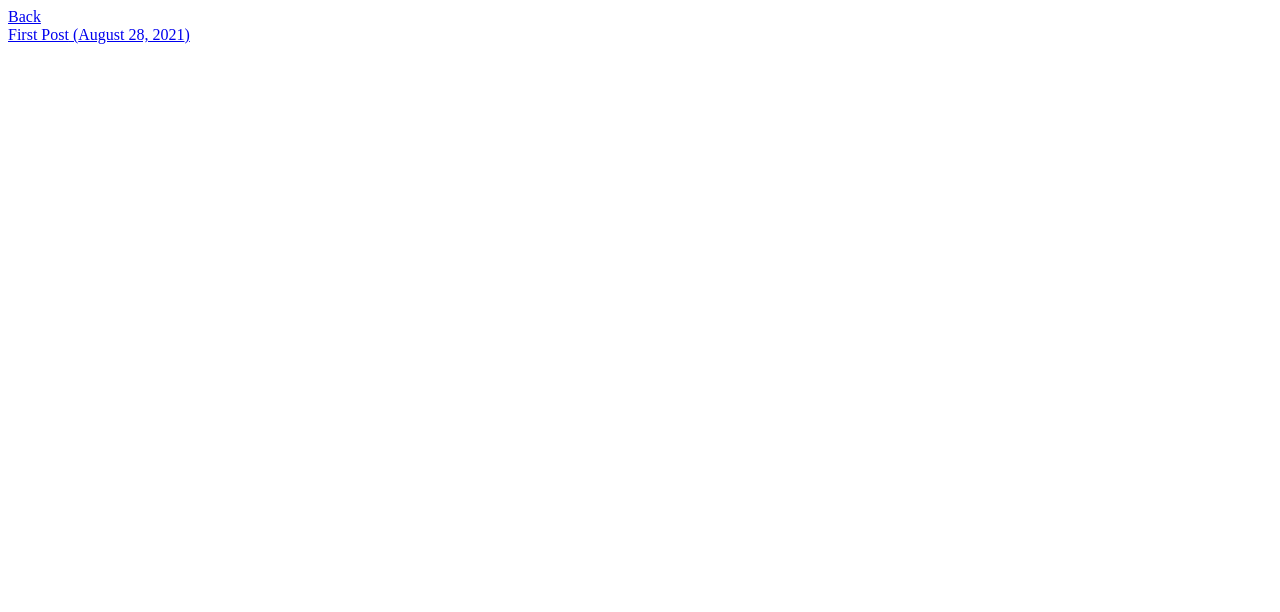
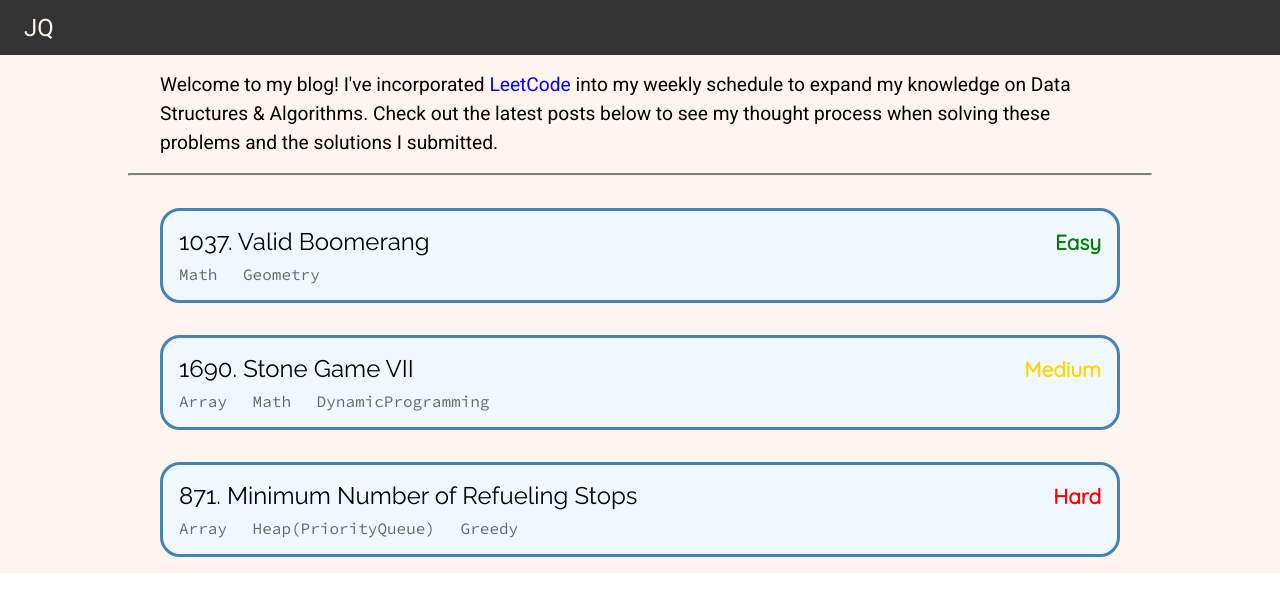
Before and after one commit to junling2/personal-website-v2, a Gatsby site: page /blog in a window 1280 px wide. Built offline with nearby package versions, Linux system fonts and the light colour scheme; Gatsby itself is replaced by a stand-in of ours; a web font is replaced by a local one.

Commit message:
Style Blog landing page
Add basic styling to blog posts and blog landing page

```diff
--- /dev/null
+++ b/src/blogPosts/1037.md
@@ -0,0 +1,7 @@
+---
+slug: "/blog/1037"
+date: "2021-09-03"
+title: "1037. Valid Boomerang"
+difficulty: "Easy"
+topics: "Math Geometry"
+---
--- /dev/null
+++ b/src/blogPosts/1690.md
@@ -0,0 +1,7 @@
+---
+slug: "/blog/1690"
+date: "2021-08-31"
+title: "1690. Stone Game VII"
+difficulty: "Medium"
+topics: "Array Math DynamicProgramming"
+---
--- /dev/null
+++ b/src/blogPosts/871.md
@@ -0,0 +1,9 @@
+---
+slug: "/blog/871"
+date: "2021-08-28"
+title: "871. Minimum Number of Refueling Stops"
+difficulty: "Hard"
+topics: "Array Heap(PriorityQueue) Greedy"
+---
+
+This is my first blog post text
--- a/src/blogPosts/post1.md
+++ /dev/null
@@ -1,7 +0,0 @@
----
-slug: "/blog/post1"
-date: "2021-08-28"
-title: "First Post"
----
-
-This is my first blog post text
--- /dev/null
+++ b/src/components/blog-layout.js
@@ -0,0 +1,15 @@
+import * as React from "react"
+import BlogHeader from "./blogHeader"
+import { GlobalStyle } from "./styles/GlobalStyles"
+
+const BlogLayout = ({ children }) => {
+  return (
+    <>
+      <GlobalStyle />
+      <BlogHeader />
+      <main>{children}</main>
+    </>
+  )
+}
+
+export default BlogLayout
--- /dev/null
+++ b/src/components/blogHeader.js
@@ -0,0 +1,38 @@
+import React from "react"
+import styled from "styled-components"
+import { Link } from "gatsby"
+
+const BlogHeader = () => {
+  return (
+    <BlogNav>
+      <NavLogo to="/">JQ</NavLogo>
+    </BlogNav>
+  )
+}
+
+export default BlogHeader
+
+const BlogNav = styled.nav`
+  background: rgba(0, 0, 0, 0.8);
+  backdrop-filter: "blur(8px)";
+  height: 55px;
+  display: flex;
+  align-items: center;
+  padding: 0.5rem calc((100vw - 1300px) / 2);
+  position: sticky;
+  top: 0;
+  z-index: 999;
+`
+const NavLogo = styled(Link)`
+  color: #fff5ee;
+  display: flex;
+  align-items: center;
+  text-decoration: none;
+  margin-left: 24px;
+  font-size: 1.5rem;
+
+  &:hover {
+    cursor: pointer;
+    color: #1e90ff;
+  }
+`
--- a/src/components/post-link.js
+++ b/src/components/post-link.js
@@ -1,14 +1,82 @@
 import React from "react"
 import { Link } from "gatsby"
+import styled from "styled-components"
 
 const PostLink = ({ post }) => {
   return (
-    <div>
-      <Link to={post.frontmatter.slug}>
-        {post.frontmatter.title} ({post.frontmatter.date})
-      </Link>
-    </div>
+    <PostContainer>
+      <TopLine>
+        <PostTitle to={post.frontmatter.slug}>
+          {post.frontmatter.title}
+        </PostTitle>
+        <PostDifficulty
+          diff={
+            post.frontmatter.difficulty === "Easy"
+              ? "green"
+              : post.frontmatter.difficulty === "Medium"
+              ? "gold"
+              : "red"
+          }
+        >
+          {post.frontmatter.difficulty}
+        </PostDifficulty>
+      </TopLine>
+      <Topics>{post.frontmatter.topics}</Topics>
+    </PostContainer>
   )
 }
 
 export default PostLink
+
+const PostContainer = styled.div`
+  display: flex;
+  flex-direction: column;
+  border-radius: 20px;
+  background: #f0f8ff;
+  width: 75%;
+  position: relative;
+  margin-top: 1rem;
+  margin-bottom: 1rem;
+  border-style: solid;
+  border-color: steelblue;
+
+  @media screen and (max-width: 768px) {
+    width: 95%;
+  }
+`
+
+const PostTitle = styled(Link)`
+  text-decoration: none;
+  cursor: pointer;
+  font-family: "Raleway";
+  font-size: clamp(1rem, 3vw, 1.5rem);
+  color: black;
+
+  &:hover {
+    color: coral;
+  }
+`
+const PostDifficulty = styled.h3`
+  color: ${props => props.diff};
+  font-size: clamp(0.8rem, 3vw, 1.3rem);
+  font-family: "Quicksand";
+`
+
+const TopLine = styled.div`
+  display: flex;
+  justify-content: space-between;
+  align-items: center;
+  margin-top: 1rem;
+  margin-left: 1rem;
+  margin-right: 1rem;
+  margin-bottom: 0.5rem;
+`
+
+const Topics = styled.p`
+  font-family: "Source Code Pro";
+  word-spacing: 1rem;
+  margin-left: 1rem;
+  margin-right: 1rem;
+  margin-bottom: 1rem;
+  color: dimgray;
+`
--- a/src/pages/blog.js
+++ b/src/pages/blog.js
@@ -1,6 +1,9 @@
-import { graphql, Link } from "gatsby"
+import { graphql } from "gatsby"
 import React from "react"
 import PostLink from "../components/post-link"
+import styled from "styled-components"
+import Seo from "../components/seo"
+import BlogLayout from "../components/blog-layout"
 
 const blog = ({
   data: {
@@ -11,10 +14,26 @@ const blog = ({
     .filter(edge => !!edge.node.frontmatter.date)
     .map(edge => <PostLink key={edge.node.id} post={edge.node} />)
   return (
-    <div>
-      <Link to="/">Back</Link>
-      {Posts}
-    </div>
+    <BlogLayout>
+      <Seo title="blog" />
+      <BlogContainer>
+        <Intro>
+          Welcome to my blog! I've incorporated{" "}
+          <ExtLink
+            href="https://leetcode.com/"
+            target="_blank"
+            rel="noopener noreferrer"
+          >
+            LeetCode
+          </ExtLink>{" "}
+          into my weekly schedule to expand my knowledge on Data Structures
+          &#38; Algorithms. Check out the latest posts below to see my thought
+          process when solving these problems and the solutions I submitted.
+        </Intro>
+        <Hr />
+        {Posts}
+      </BlogContainer>
+    </BlogLayout>
   )
 }
 
@@ -22,18 +41,51 @@ export default blog
 
 export const pageQuery = graphql`
   query {
-    allMarkdownRemark(sort: { order: DESC, fields: [frontmatter___date] }) {
+    allMarkdownRemark(sort: { order: DESC, fields: frontmatter___date }) {
       edges {
         node {
           id
           excerpt(pruneLength: 250)
           frontmatter {
             date(formatString: "MMMM DD, YYYY")
+            difficulty
             slug
             title
+            topics
           }
         }
       }
     }
   }
 `
+
+const BlogContainer = styled.div`
+  background: #fff5ee;
+  display: flex;
+  flex-direction: column;
+  justify-content: center;
+  align-items: center;
+`
+
+const Intro = styled.p`
+  margin-top: 1rem;
+  margin-bottom: 1rem;
+  width: 75%;
+  font-size: 1.2rem;
+  line-height: 1.5;
+`
+
+const ExtLink = styled.a`
+  text-decoration: none;
+  color: blue;
+
+  &:hover {
+    color: coral;
+  }
+`
+
+const Hr = styled.hr`
+  border-top: 2px solid grey;
+  width: 80%;
+  margin-bottom: 1rem;
+`
--- a/src/pages/index.js
+++ b/src/pages/index.js
@@ -38,7 +38,7 @@ const Divider = styled.div`
 const Footer = styled.div`
   display: flex;
   width: 100%;
-  background: white;
+  background: #f5f5f5;
   justify-content: center;
   align-items: center;
 `
--- a/src/pages/{MarkdownRemark.frontmatter__slug}.js
+++ b/src/pages/{MarkdownRemark.frontmatter__slug}.js
@@ -22,8 +22,10 @@ export const pageQuery = graphql`
       html
       frontmatter {
         date(formatString: "MMMM DD, YYYY")
+        difficulty
         slug
         title
+        topics
       }
     }
   }
```
Also changed, not shown: src/components/sections/connect.js (+8 -8 lines).
